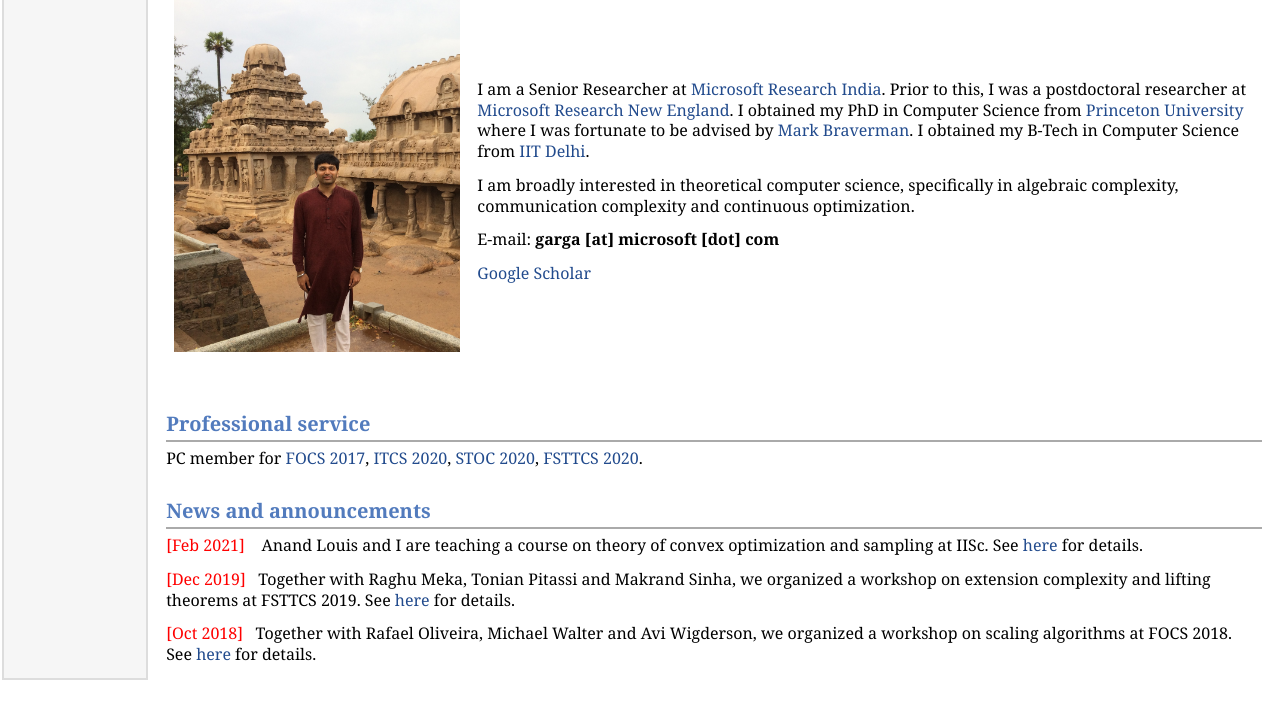
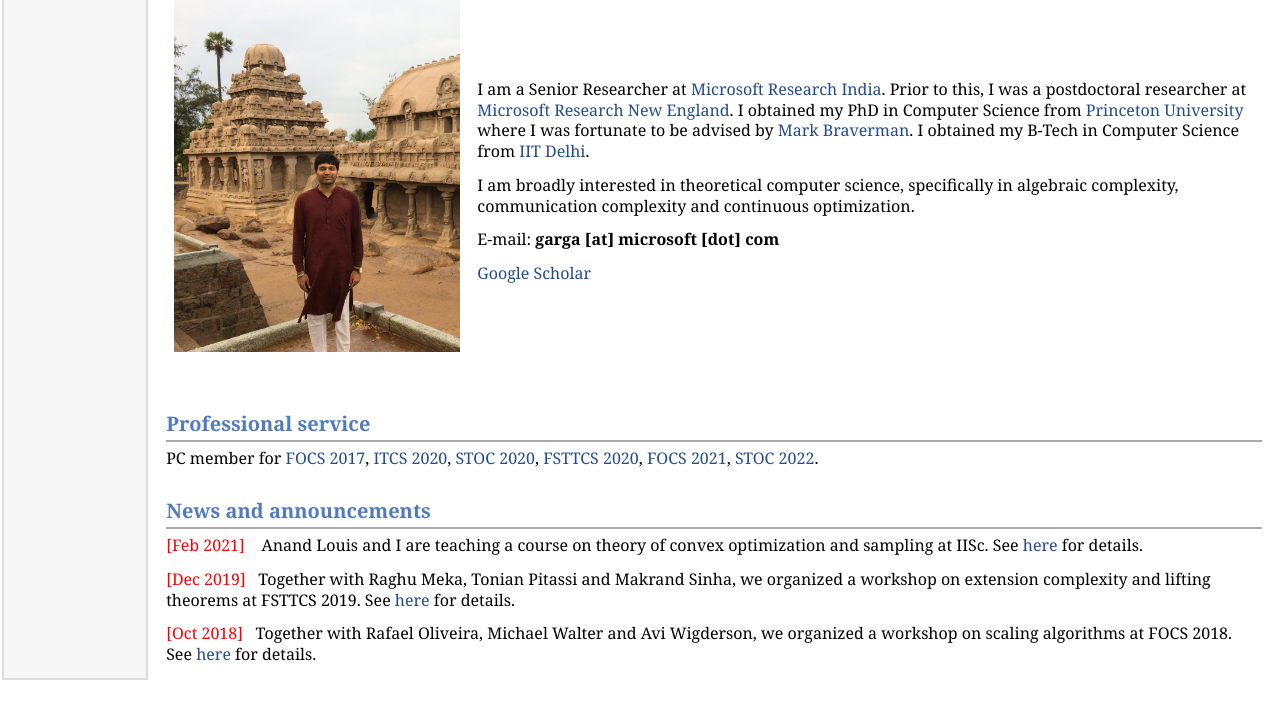
Before and after one commit to ankit-garg-6/ankit-garg-6.github.io, a plain HTML site: page index.htm in a window 1280 px wide. Shown: the part 75-794 px from the top of the page. Drawn offline with Linux system fonts and the light colour scheme.

Commit message:
Add files via upload

```diff
--- a/index.htm
+++ b/index.htm
@@ -25,7 +25,7 @@
 <p><a href="https://scholar.google.com/citations?user=25Ha82sAAAAJ&hl=en">Google Scholar</a>
 </td></tr></table>
 <h2>Professional service</h2>
-<p>PC member for <a href = "https://focs17.simons.berkeley.edu/">FOCS 2017</a>, <a href = "http://itcs-conf.org/itcs20/itcs20-cfp.html">ITCS 2020</a>, <a href = "http://acm-stoc.org/stoc2020/">STOC 2020</a>, <a href = "https://www.fsttcs.org.in/2020/">FSTTCS 2020</a>.</p>
+<p>PC member for <a href = "https://focs17.simons.berkeley.edu/">FOCS 2017</a>, <a href = "http://itcs-conf.org/itcs20/itcs20-cfp.html">ITCS 2020</a>, <a href = "http://acm-stoc.org/stoc2020/">STOC 2020</a>, <a href = "https://www.fsttcs.org.in/2020/">FSTTCS 2020</a>, <a href = "https://focs2021.cs.colorado.edu/">FOCS 2021</a>, <a href = "">STOC 2022</a>.</p>
 <h2>News and announcements</h2>
 <p><font color="red">[Feb 2021]</font>&nbsp;&nbsp;&nbsp; Anand Louis and I are teaching a course on theory of convex optimization and sampling at IISc. See <a href = "https://ankit-garg-6.github.io/convexopt/">here</a> for details.</p>
 <p><font color="red">[Dec 2019]</font>&nbsp;&nbsp;&nbsp;Together with Raghu Meka, Tonian Pitassi and Makrand Sinha, we organized a workshop on extension complexity and lifting theorems at FSTTCS 2019. See <a href = "https://ankit-garg-6.github.io/fsttcs19lifting/">here</a> for details.</p>
```
